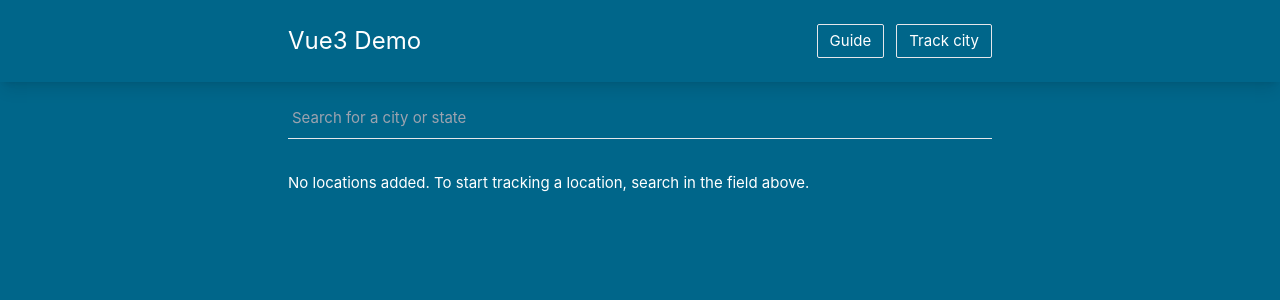
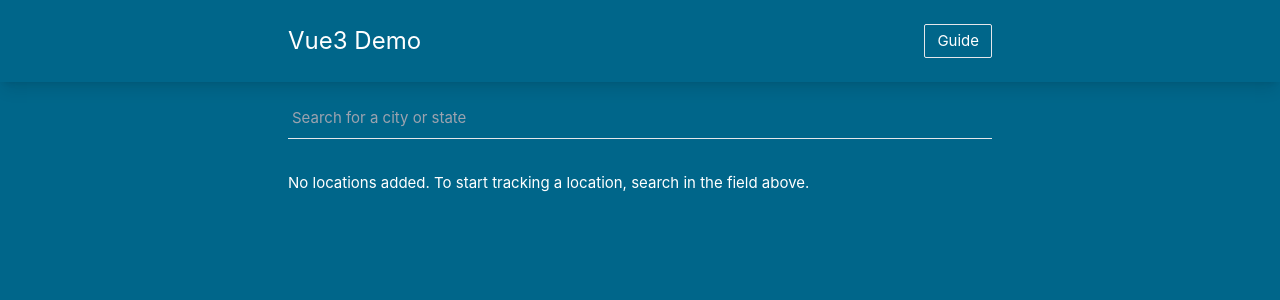
Before and after one commit to viet34tqc/vue3-demo, a Vue app: page / in a window 1280 px wide. Shown: the top 300 px of the page. Built offline with nearby package versions, Linux system fonts and the light colour scheme; the HTML template or start-up script is replaced by a standard one.

Commit message:
Add condition to display track button

```diff
--- a/src/components/SiteNavigation.vue
+++ b/src/components/SiteNavigation.vue
@@ -35,6 +35,7 @@ const trackCity = () => {
 
   nextTrackedCities.push(locationObj);
   localStorage.setItem("trackedCities", JSON.stringify(nextTrackedCities));
+  alert("City added to the list successfully");
 };
 </script>
 
@@ -53,7 +54,11 @@ const trackCity = () => {
         <button class="border py-1 px-3 rounded-sm" @click="toggleModal">
           Guide
         </button>
-        <button class="border py-1 px-3 rounded-sm" @click="trackCity">
+        <button
+          class="border py-1 px-3 rounded-sm"
+          @click="trackCity"
+          v-if="route.query.preview"
+        >
           Track city
         </button>
       </div>
--- a/src/views/HomeView.vue
+++ b/src/views/HomeView.vue
@@ -69,7 +69,7 @@ const viewCityInfo = (data) => {
       </p>
       <ul
         class="absolute bg-weather-secondary text-white w-full shadow-md py-2 px-1 top-[66px] z-10"
-        v-if="searchQuery && !loading && searchResult.length >= 0"
+        v-if="searchQuery && !loading && searchResult.length > 0"
       >
         <li
           v-for="item in searchResult"
```
